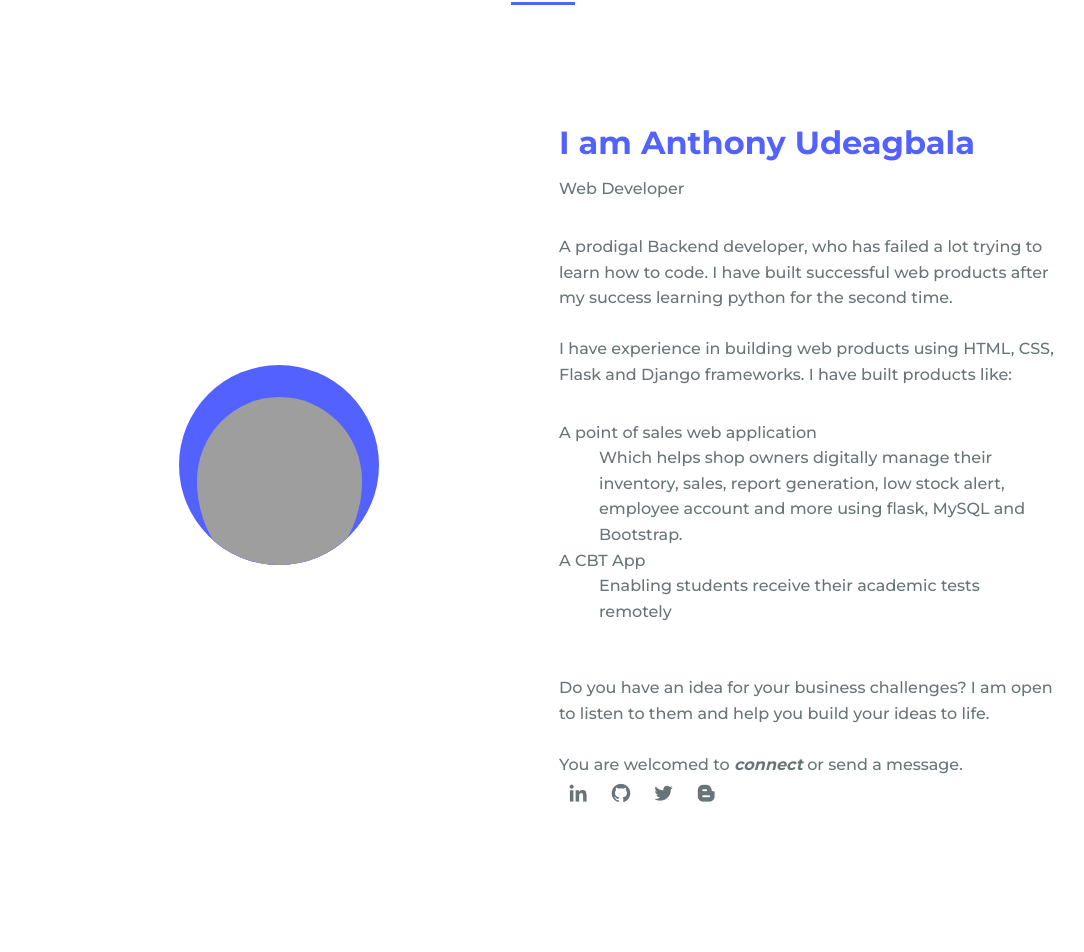
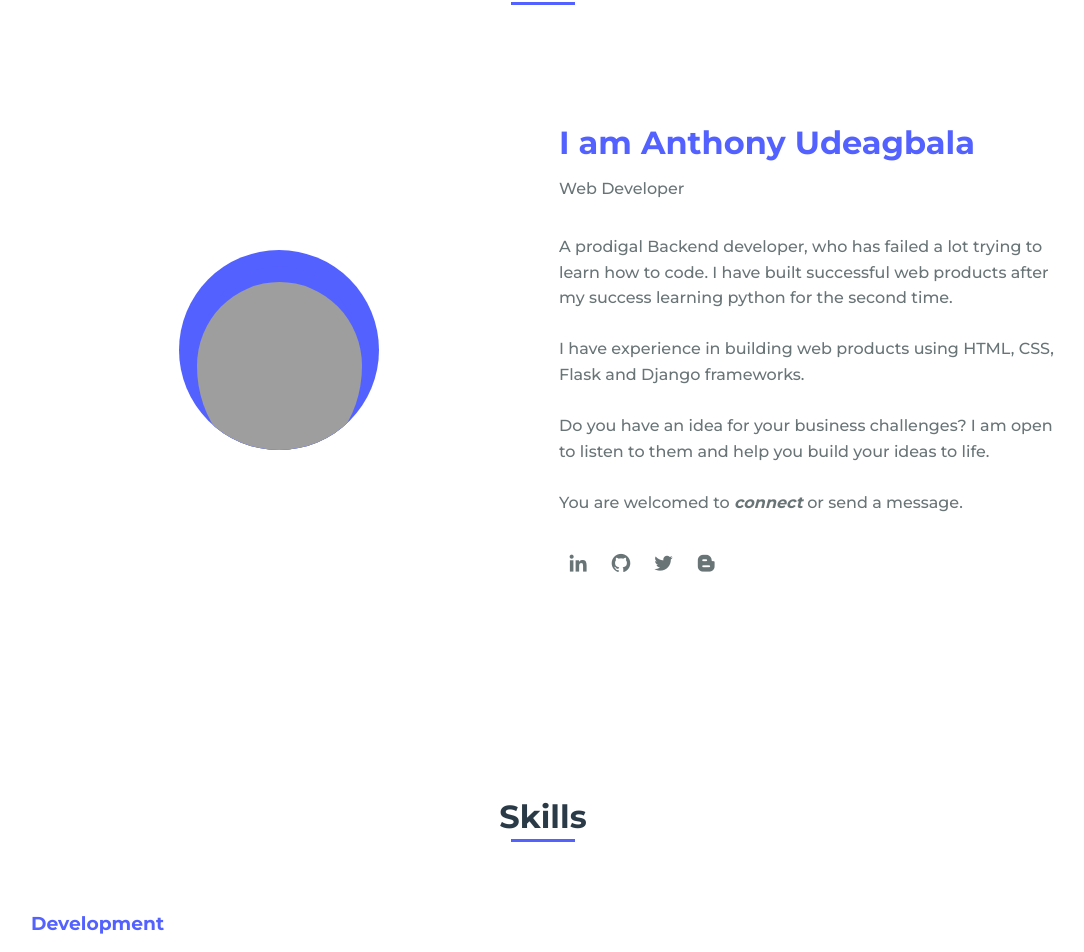
Before and after one commit to izudada/my_portfolio, a Django app: page / in a window 1280 px wide. Shown: the part 782-1734 px from the top of the page, without its empty margins (97-1181 px from the left). Run offline with Django 3.2, Linux system fonts and the light colour scheme; grey boxes are pictures that could not be loaded.

Commit message:
Edit navabar and about texts, edit css

```diff
--- a/portfolio/static/css/main.css
+++ b/portfolio/static/css/main.css
@@ -136,7 +136,7 @@ img{
         width: 80%;
         height: 100%;
         padding: 2rem;
-        background-color: rgba(204,208,255,.9);
+        background-color: rgba(204,208,255,.7);
         transition: .5s;
         backdrop-filter: blur(10px);
     }
@@ -237,6 +237,10 @@ img{
 }
 .about__text{
     margin-bottom: var(--mb-4);
+    text-align: left;
+}
+.about__text ul{
+    text-align: left;
 }
 .about__profession{
     display: block;
--- a/portfolio/templates/index.html
+++ b/portfolio/templates/index.html
@@ -70,14 +70,7 @@
                     <p class="about__text">
                         A prodigal Backend developer, who has failed a lot trying to learn how to code. I have built successful web products after my success learning python for the second time. <br> <br>
 
-                        I have experience in building web products using HTML, CSS, Flask and Django frameworks. I have built products like:
-                        <ull>
-                            <dt>A point of sales web application</dt>
-                            <dd> Which helps shop owners digitally manage their inventory, sales, report generation, low stock alert, employee account and more using flask, MySQL and Bootstrap.</dd>
-                            <dt>A CBT App</dt>
-                            <dd>Enabling students receive their academic tests remotely</dd>
-                        </ul>
-                        <br> <br>
+                        I have experience in building web products using HTML, CSS, Flask and Django frameworks. <br> <br>
 
                         Do you have an idea for your business challenges? I am open to listen to them and help you build your ideas to life.  <br> <br>
 
```
